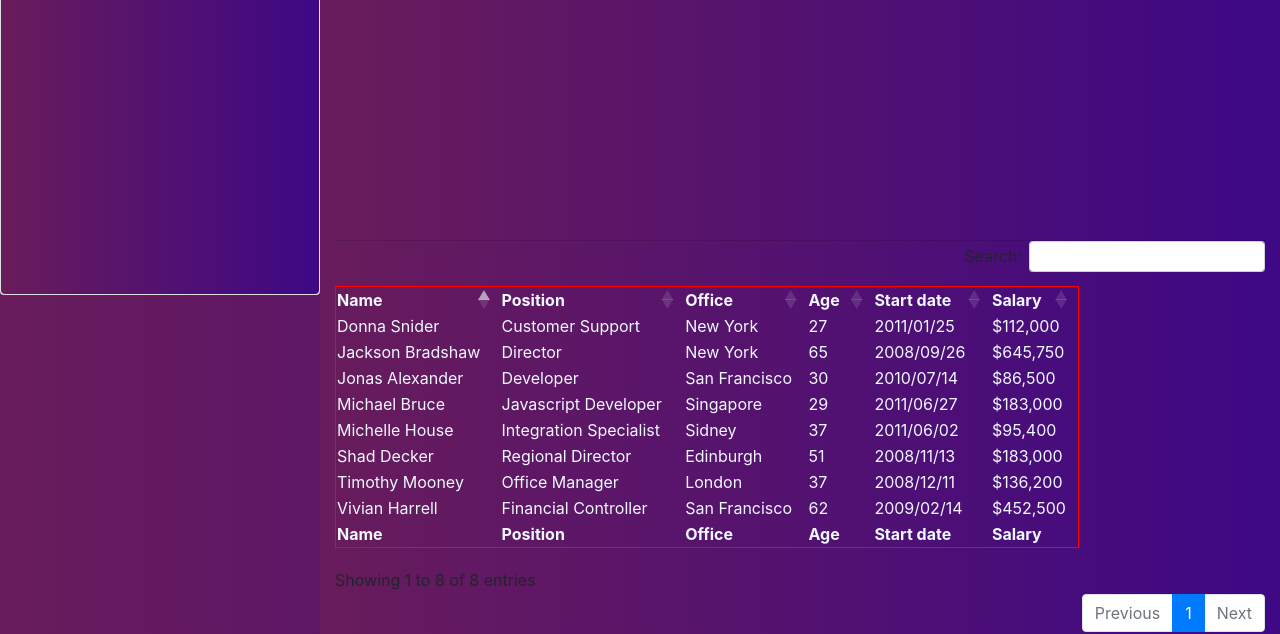
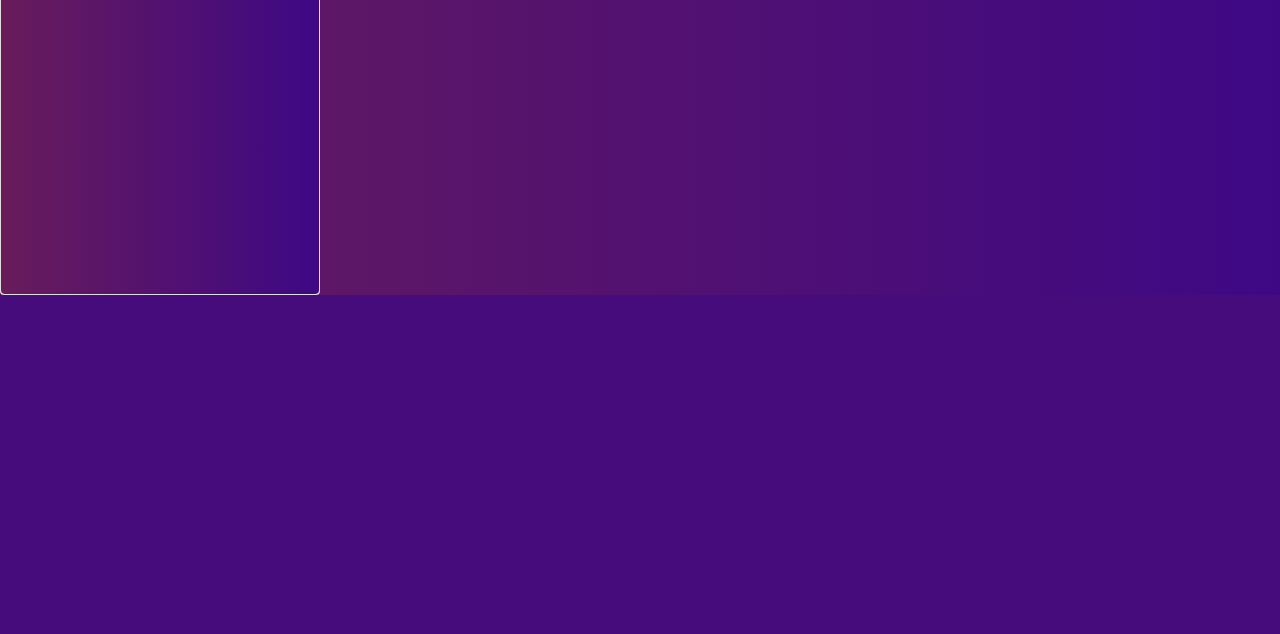
Before and after one commit to pnlakshmikanthan/mysite, a Django app: page / in a window 1280 px wide. Shown: the part 618-1252 px from the top of the page. After the commit the page ends 913 px from the top, so only its background shows below. Run offline with Django 3.2, Linux system fonts and the light colour scheme; a user stored in the database is signed in; data comes from the database, SQL or seed files in the repository; both versions use the stored data as it was after the commit; some libraries are stand-ins or nearby versions.

Commit message:
only for auth and list data

```diff
--- a/lab/models.py
+++ b/lab/models.py
@@ -18,3 +18,5 @@ class Doctor(models.Model):
 
 class Test(models.Model):
     test_name=models.CharField(max_length=50)
+    test_result=models.CharField(max_length=50,null=True)
+    test_normalvalue=models.CharField(max_length=50,null=True)
--- a/lab/templates/base.html
+++ b/lab/templates/base.html
@@ -11,16 +11,12 @@
   <link href="https://stackpath.bootstrapcdn.com/font-awesome/4.7.0/css/font-awesome.min.css" rel="stylesheet">
   <link rel="stylesheet" type="text/css" href="{% static '/mysite/styles.css' %}">
 
-  <link rel="stylesheet" href="https://cdn.datatables.net/1.10.18/css/dataTables.bootstrap4.min.css">
 
   <script src="https://ajax.googleapis.com/ajax/libs/jquery/3.4.1/jquery.min.js"></script>
   <script src="https://cdnjs.cloudflare.com/ajax/libs/popper.js/1.12.9/umd/popper.min.js"></script>
   <script src="https://maxcdn.bootstrapcdn.com/bootstrap/4.0.0/js/bootstrap.min.js"></script>
 
-  <script src="https://cdn.datatables.net/1.10.18/js/jquery.dataTables.min.js"></script>
-  <script src="https://cdn.datatables.net/1.10.18/js/dataTables.bootstrap4.min.js"></script>
-  <script src="https://cdn.datatables.net/buttons/1.5.6/js/buttons.print.min.js"></script>
-  <script src="https://cdn.datatables.net/buttons/1.5.6/js/dataTables.buttons.min.js"></script>
+
   <title>LittleDot-{% block title %}{% endblock %}</title>
 </head>
 
--- a/lab/templates/index.html
+++ b/lab/templates/index.html
@@ -23,105 +23,7 @@
             </ul>
         </div>
     </div>
-    <div class="col-9">
-            <ul class="list-group list-group-flush">
-                    <li class="list-group-item">
-                        {% for test in tests1 %}
-                        <label class="checkbox test">
-                            <input type="checkbox" value="{{test.test_name}}">&nbsp{{test.test_name}}
-                        </label>
-                        {% endfor %}
-                    </li>
-                </ul>
-        <table id="example" class="table-color" style="width:80%">
-            <thead>
-                <tr>
-                    <th>Name</th>
-                    <th>Position</th>
-                    <th>Office</th>
-                    <th>Age</th>
-                    <th>Start date</th>
-                    <th>Salary</th>
-                </tr>
-            </thead>
-            <tbody>
-                <tr>
-                    <td>Michelle House</td>
-                    <td>Integration Specialist</td>
-                    <td>Sidney</td>
-                    <td>37</td>
-                    <td>2011/06/02</td>
-                    <td>$95,400</td>
-                </tr>
-                <tr>
-                    <td>Vivian Harrell</td>
-                    <td>Financial Controller</td>
-                    <td>San Francisco</td>
-                    <td>62</td>
-                    <td>2009/02/14</td>
-                    <td>$452,500</td>
-                </tr>
-                <tr>
-                    <td>Timothy Mooney</td>
-                    <td>Office Manager</td>
-                    <td>London</td>
-                    <td>37</td>
-                    <td>2008/12/11</td>
-                    <td>$136,200</td>
-                </tr>
-                <tr>
-                    <td>Jackson Bradshaw</td>
-                    <td>Director</td>
-                    <td>New York</td>
-                    <td>65</td>
-                    <td>2008/09/26</td>
-                    <td>$645,750</td>
-                </tr>
-                <tr>
-                    <td>Jonas Alexander</td>
-                    <td>Developer</td>
-                    <td>San Francisco</td>
-                    <td>30</td>
-                    <td>2010/07/14</td>
-                    <td>$86,500</td>
-                </tr>
-                <tr>
-                    <td>Shad Decker</td>
-                    <td>Regional Director</td>
-                    <td>Edinburgh</td>
-                    <td>51</td>
-                    <td>2008/11/13</td>
-                    <td>$183,000</td>
-                </tr>
-                <tr>
-                    <td>Michael Bruce</td>
-                    <td>Javascript Developer</td>
-                    <td>Singapore</td>
-                    <td>29</td>
-                    <td>2011/06/27</td>
-                    <td>$183,000</td>
-                </tr>
-                <tr>
-                    <td>Donna Snider</td>
-                    <td>Customer Support</td>
-                    <td>New York</td>
-                    <td>27</td>
-                    <td>2011/01/25</td>
-                    <td>$112,000</td>
-                </tr>
-            </tbody>
-            <tfoot>
-                <tr>
-                    <th>Name</th>
-                    <th>Position</th>
-                    <th>Office</th>
-                    <th>Age</th>
-                    <th>Start date</th>
-                    <th>Salary</th>
-                </tr>
-            </tfoot>
-        </table>
-   </div>
+
 </div>
 {% else %}
 <h1 class="mt-3 text-center text-white">
--- a/lab/views.py
+++ b/lab/views.py
@@ -1,19 +1,11 @@
 from django.shortcuts import render,redirect
-from django.http import JsonResponse
-from django.contrib.auth import login, authenticate,update_session_auth_hash
-from django.contrib.auth.forms import UserCreationForm ,PasswordChangeForm
+from django.contrib.auth import login, authenticate
+from django.contrib.auth.forms import UserCreationForm
 from django.contrib import messages
 from .models import Person,Doctor,Test
 
 
 def index(request):
-    if request.method == 'POST':
-        test=request.POST.get('test')
-        tests1=Test.objects.filter(test_name=test)
-        context={'tests1':tests1}
-        return render(request,'index.html',context)
-    else:
-        print("Some output")
         tests=Test.objects.all
         context={'tests':tests}
         return render(request,'index.html',context)
--- a/mysite/settings.py
+++ b/mysite/settings.py
@@ -15,6 +15,7 @@ ALLOWED_HOSTS = ['lakshmikanthan.pythonanywhere.com','127.0.0.1']
 INSTALLED_APPS = [
     'lab.apps.LabConfig',
     'crispy_forms',
+    'rest_framework',
 
     'django.contrib.admin',
     'django.contrib.auth',
--- a/mysite/urls.py
+++ b/mysite/urls.py
@@ -1,23 +1,10 @@
-"""mysite URL Configuration
-
-The `urlpatterns` list routes URLs to views. For more information please see:
-    https://docs.djangoproject.com/en/2.2/topics/http/urls/
-Examples:
-Function views
-    1. Add an import:  from my_app import views
-    2. Add a URL to urlpatterns:  path('', views.home, name='home')
-Class-based views
-    1. Add an import:  from other_app.views import Home
-    2. Add a URL to urlpatterns:  path('', Home.as_view(), name='home')
-Including another URLconf
-    1. Import the include() function: from django.urls import include, path
-    2. Add a URL to urlpatterns:  path('blog/', include('blog.urls'))
-"""
 from django.contrib import admin
 from django.urls import path,include
+
 
 urlpatterns = [
     path('admin/', admin.site.urls),
     path('accounts/', include('django.contrib.auth.urls')),
     path('', include('lab.urls')),
+
 ]
```
Also changed, not shown: requirements.txt (added, +8 -0 lines), db.sqlite3, lab/migrations/0006_auto_20190919_1646.py (added).
